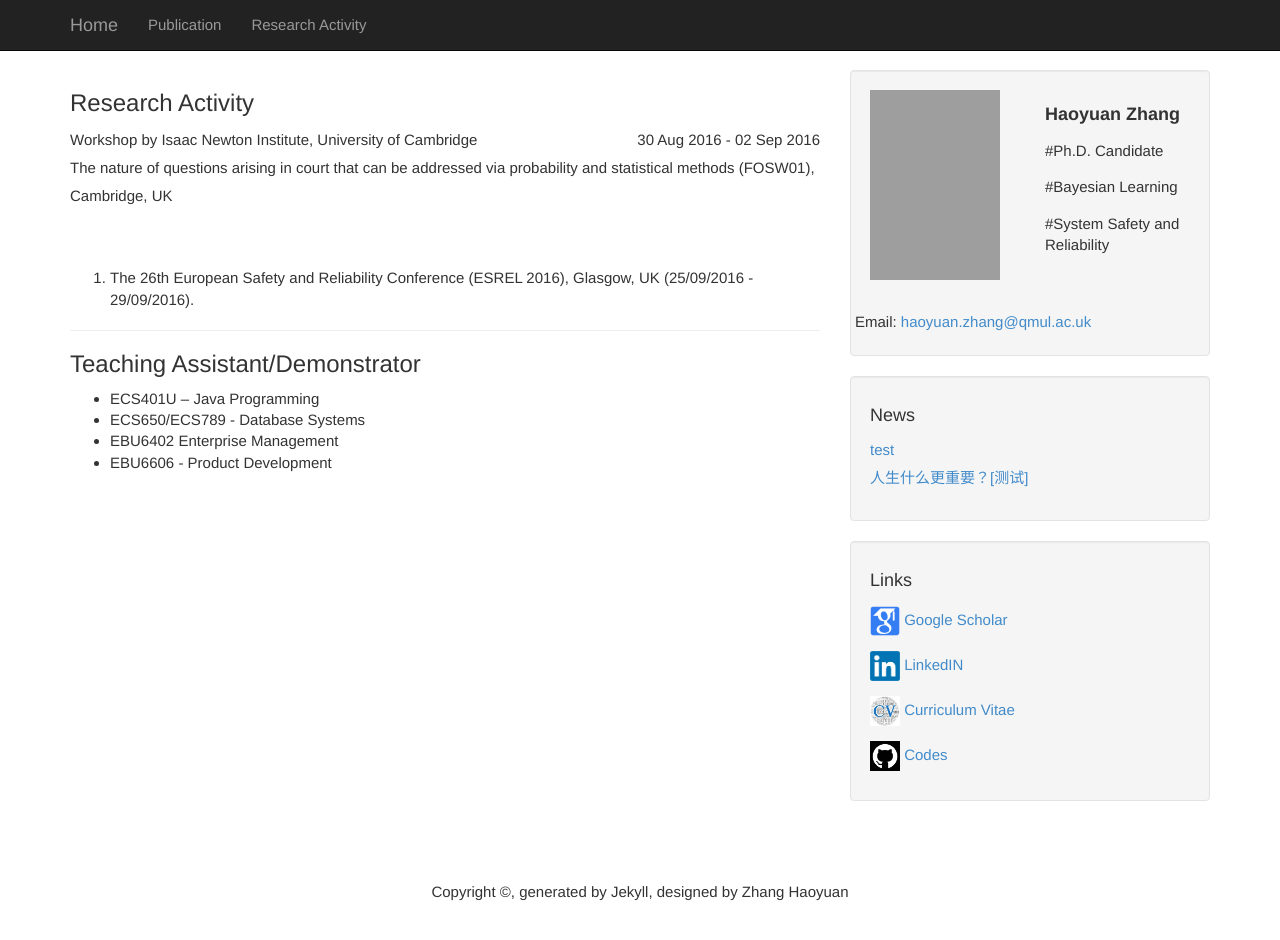
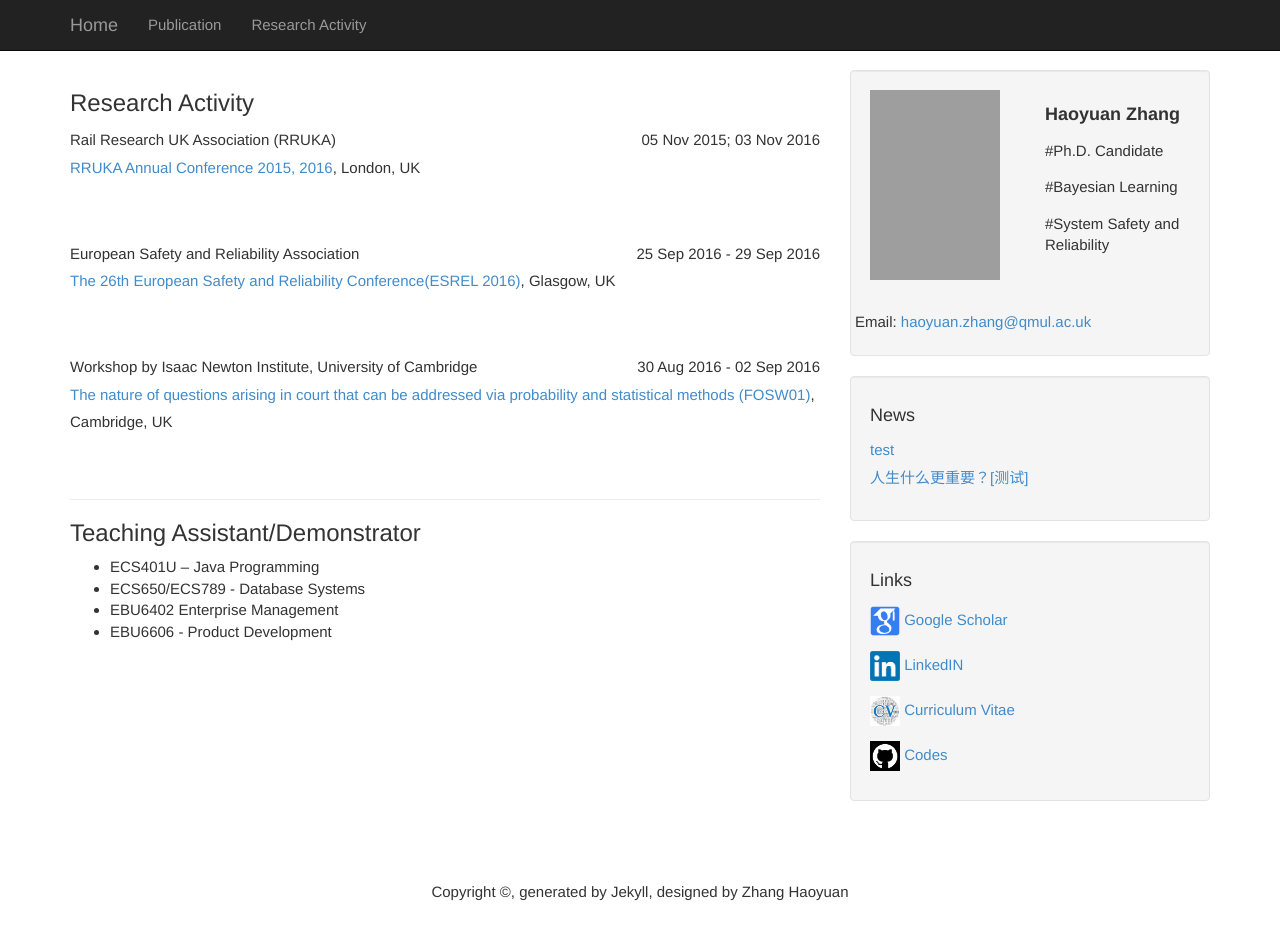
Before and after one commit to july0905/haoyuanzhang1990.github.io, a Jekyll site: the page built from researchactivity.md, in a window 1280 px wide and 953 px high. Shown: the top 940 px of the window. Built offline with Jekyll 4.4.1, drawn with Linux system fonts in a browser that asks for light colours; grey boxes are pictures that could not be loaded.

Commit message:
Update researchactivity.md

```diff
--- a/researchactivity.md
+++ b/researchactivity.md
@@ -5,14 +5,30 @@ title: "Research Activity"
 <h3>Research Activity</h3>
 
 <p style="text-align:left;">
-Workshop by Isaac Newton Institute, University of Cambridge<span style="float:right;">30 Aug 2016 - 02 Sep 2016</span>
-<br>The nature of questions arising in court that can be addressed via probability and statistical methods (FOSW01), Cambridge, UK
+Rail Research UK Association (RRUKA)<span style="float:right;">05 Nov 2015; 03 Nov 2016</span>
+<br><a href="https://www.rruka.org.uk/">RRUKA Annual Conference 2015, 2016</a>, London, UK
 </p>
 <br>
 
 
 
-2. The 26th European Safety and Reliability Conference (ESREL 2016), Glasgow, UK (25/09/2016 - 29/09/2016).
+<p style="text-align:left;">
+European Safety and Reliability Association<span style="float:right;">25 Sep 2016 - 29 Sep 2016</span>
+<br><a href="esrel2016.org">The 26th European Safety and Reliability Conference(ESREL 2016)</a>, Glasgow, UK
+</p>
+<br>
+
+
+<p style="text-align:left;">
+Workshop by Isaac Newton Institute, University of Cambridge<span style="float:right;">30 Aug 2016 - 02 Sep 2016</span>
+<br><a href="https://www.newton.ac.uk/event/fosw01">The nature of questions arising in court that can be addressed via probability and statistical methods (FOSW01)</a>, Cambridge, UK
+</p>
+<br>
+
+
+
+
+
 
 
 <hr>
```
